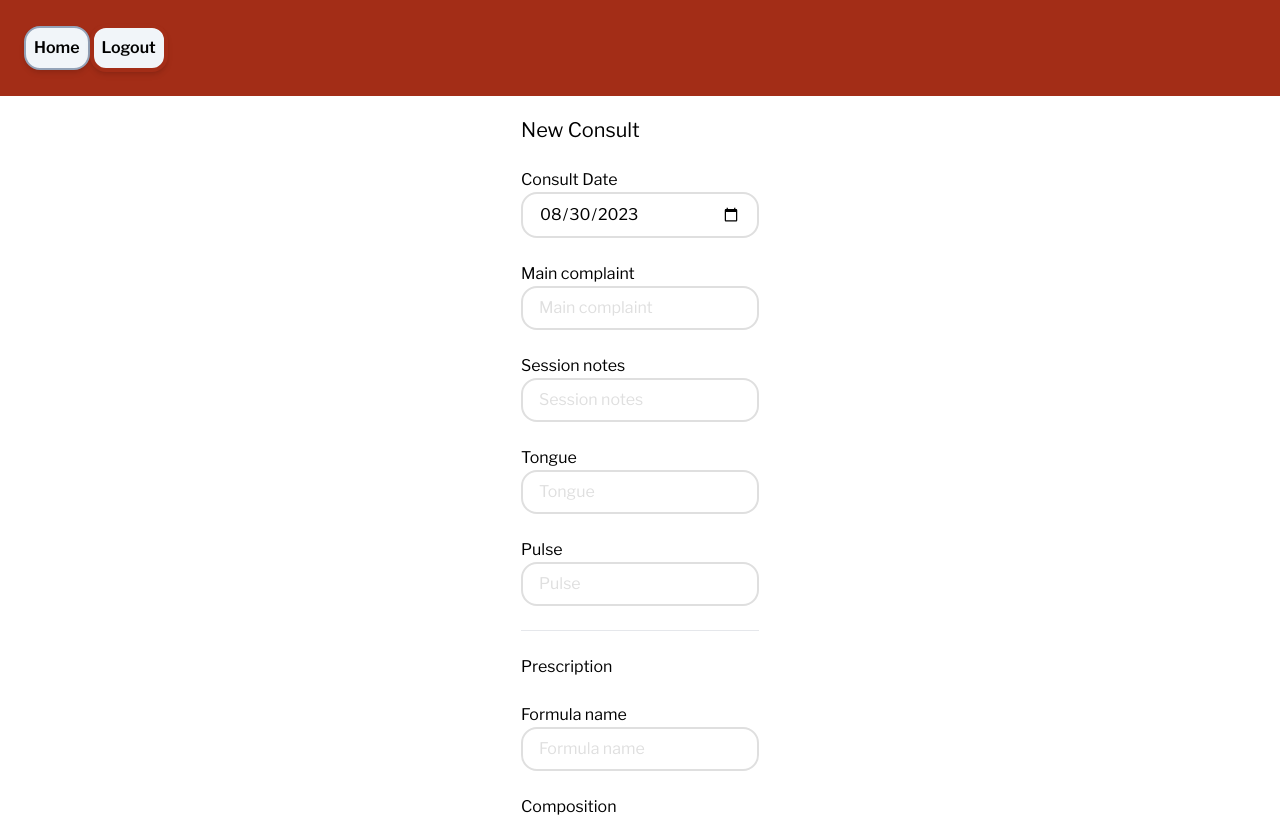
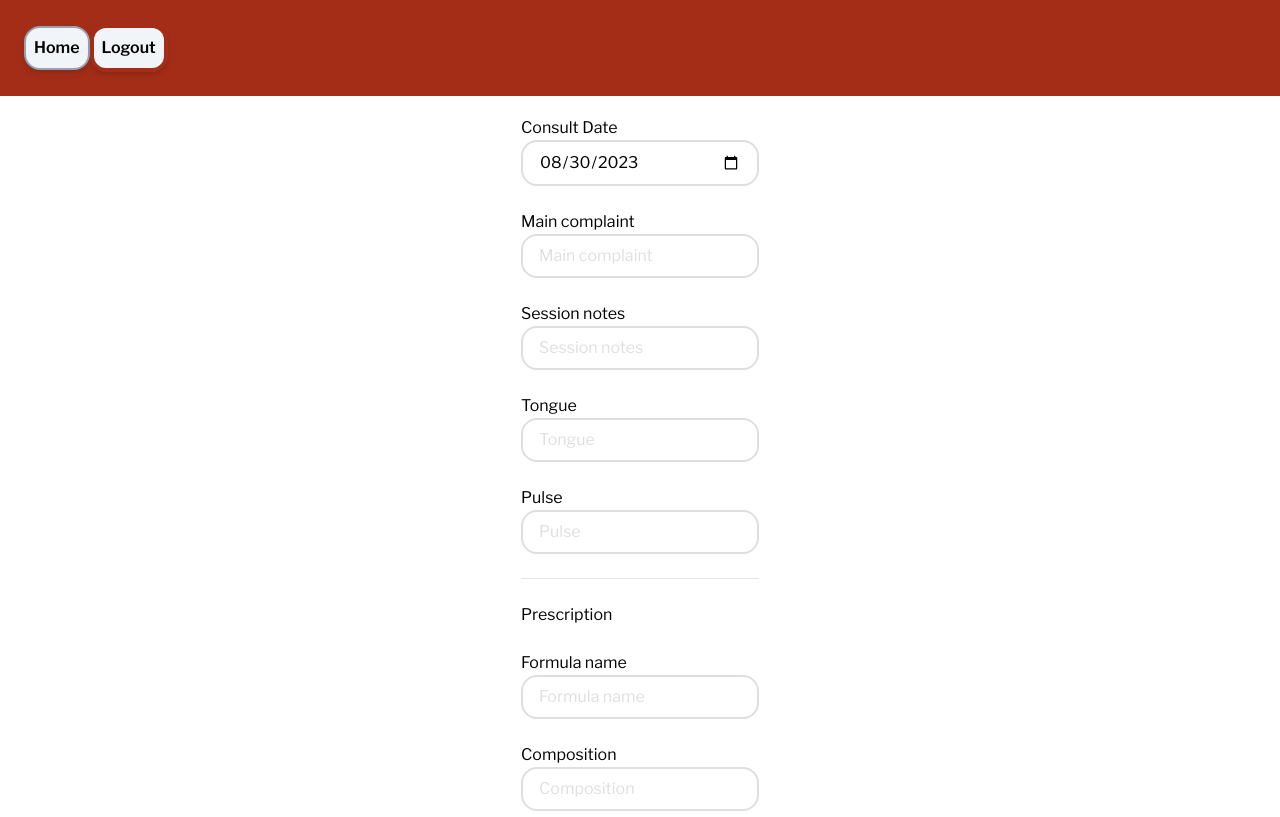
Before and after one commit to willr42/daobook_next, a Next.js app: page /patients/1/new in a window 1280 px wide. Shown: the top 817 px of the page. Built offline with nearby package versions, Linux system fonts and the light colour scheme; no server answers; sample sign-in values are in the browser's storage; a web font is replaced by a local one.

Commit message:
fix: remove heading from form

```diff
--- a/src/components/ConsultForm.tsx
+++ b/src/components/ConsultForm.tsx
@@ -20,7 +20,6 @@ const ConsultForm = ({ onSubmit, existingData }: ConsultFormProps) => {
 
   return (
     <form onSubmit={onSubmit} className="flex flex-col gap-6">
-      <h1 className="text-xl">New Consult</h1>
       <DateInput
         label="Consult Date"
         fieldName="consultTime"
```
